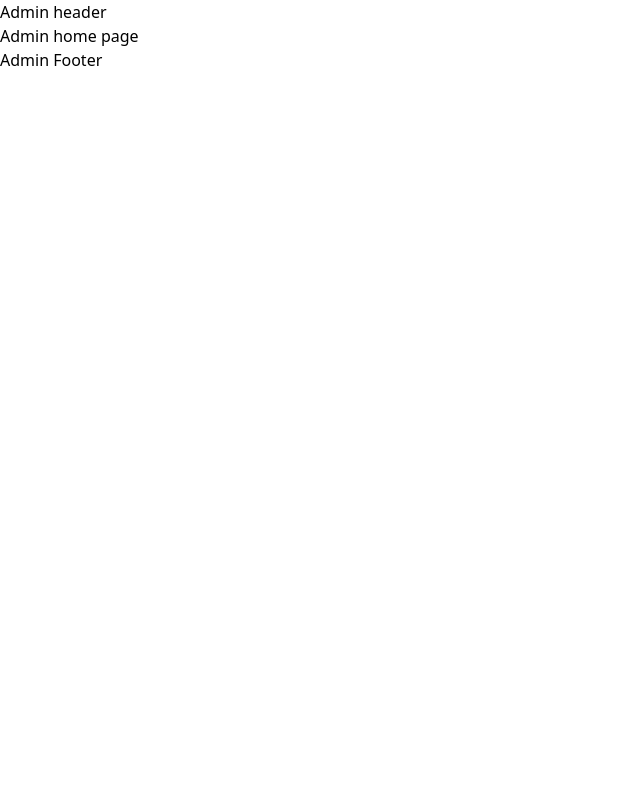
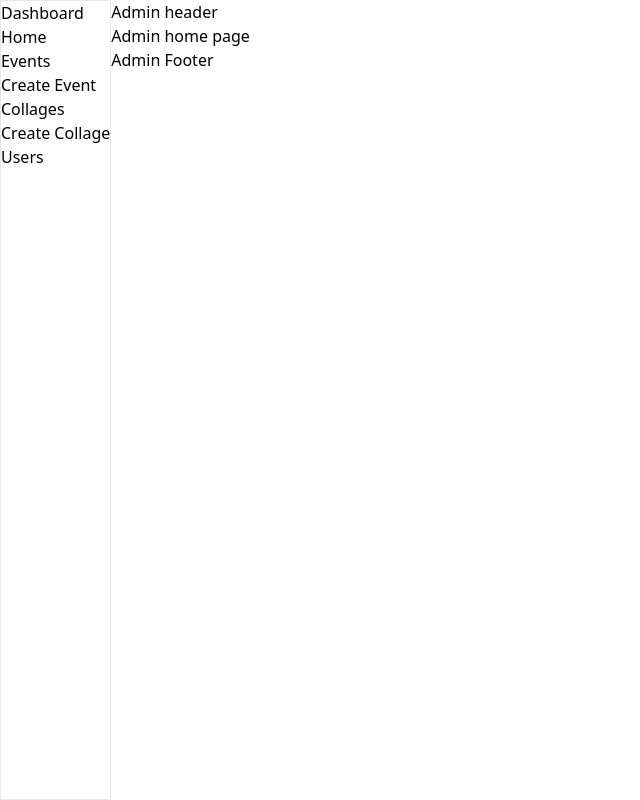
Before and after one commit to rishikesh-babu/Event-Management, a React (Vite) app in the folder client/: page /admin in a window 1280 px wide. Shown: the whole page, without its empty margins (0-640 px from the left). Built offline with nearby package versions, Linux system fonts and the light colour scheme.

Commit message:
Add Admin Sidebar

```diff
--- /dev/null
+++ b/client/src/Components/Admin/AdminSideBar.jsx
@@ -0,0 +1,40 @@
+import React from 'react'
+
+export default function AdminSideBar() {
+
+    const content = [
+        {
+            name: 'Home'
+        },
+        {
+            name: 'Events'
+        },
+        {
+            name: 'Create Event'
+        },
+        {
+            name: 'Collages'
+        },
+        {
+            name: 'Create Collage'
+        },
+        {
+            name: 'Users'
+        }
+    ]
+
+    return (
+        <div className=' h-[100dvh] border '>
+            <div>
+                Dashboard
+            </div>
+            <div>
+                {content.map((item, index) => (
+                    <div key={index}>
+                        {item.name}
+                    </div>
+                ))}
+            </div>
+        </div>
+    )
+}
--- a/client/src/Routes/AdminLayout.jsx
+++ b/client/src/Routes/AdminLayout.jsx
@@ -2,13 +2,17 @@ import React from 'react'
 import { Outlet } from 'react-router-dom'
 import AdminHeader from '../Components/Admin/AdminHeader'
 import AdminFooter from '../Components/Admin/AdminFooter'
+import AdminSideBar from '../Components/Admin/AdminSideBar'
 
 export default function AdminLayout() {
     return (
-        <div>
-            <AdminHeader />
-            <Outlet />
-            <AdminFooter />
+        <div className=' flex'>
+            <AdminSideBar />
+            <div>
+                <AdminHeader />
+                <Outlet />
+                <AdminFooter />
+            </div>
         </div>
     )
 }
```
